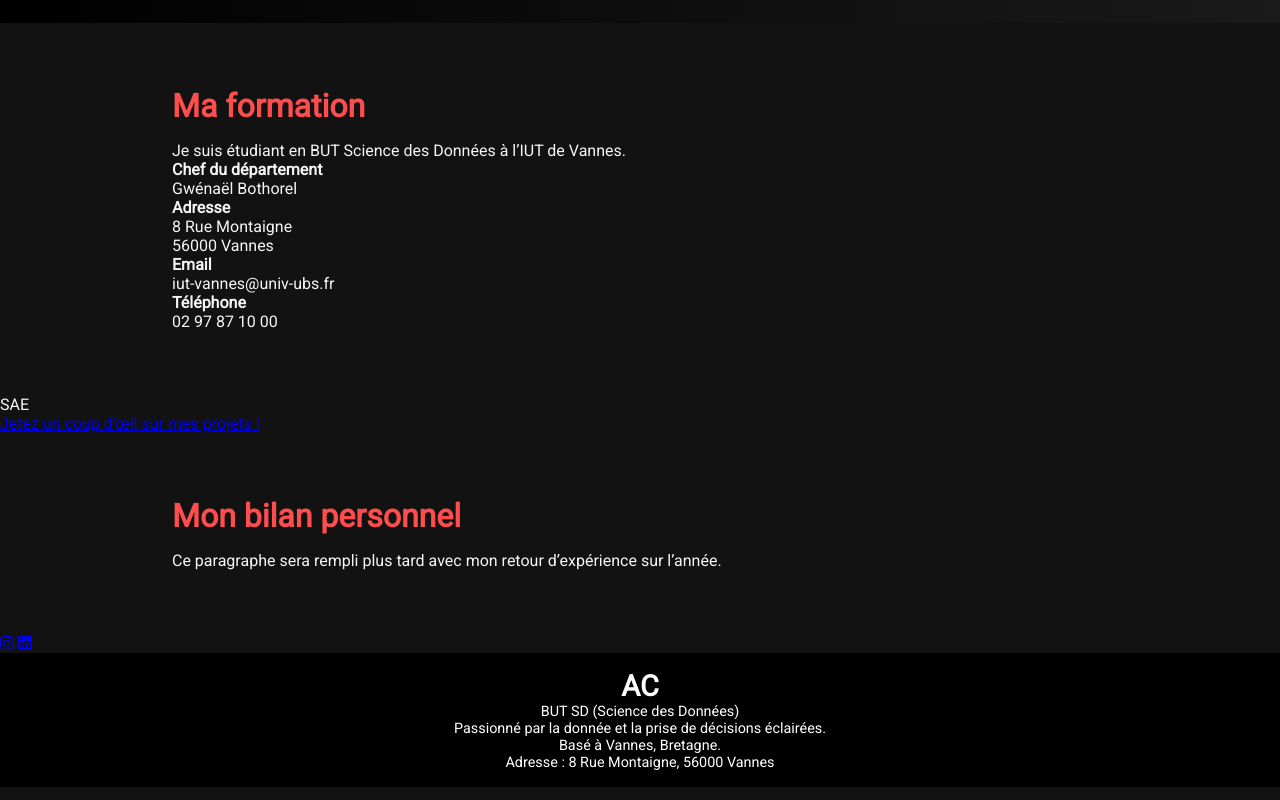
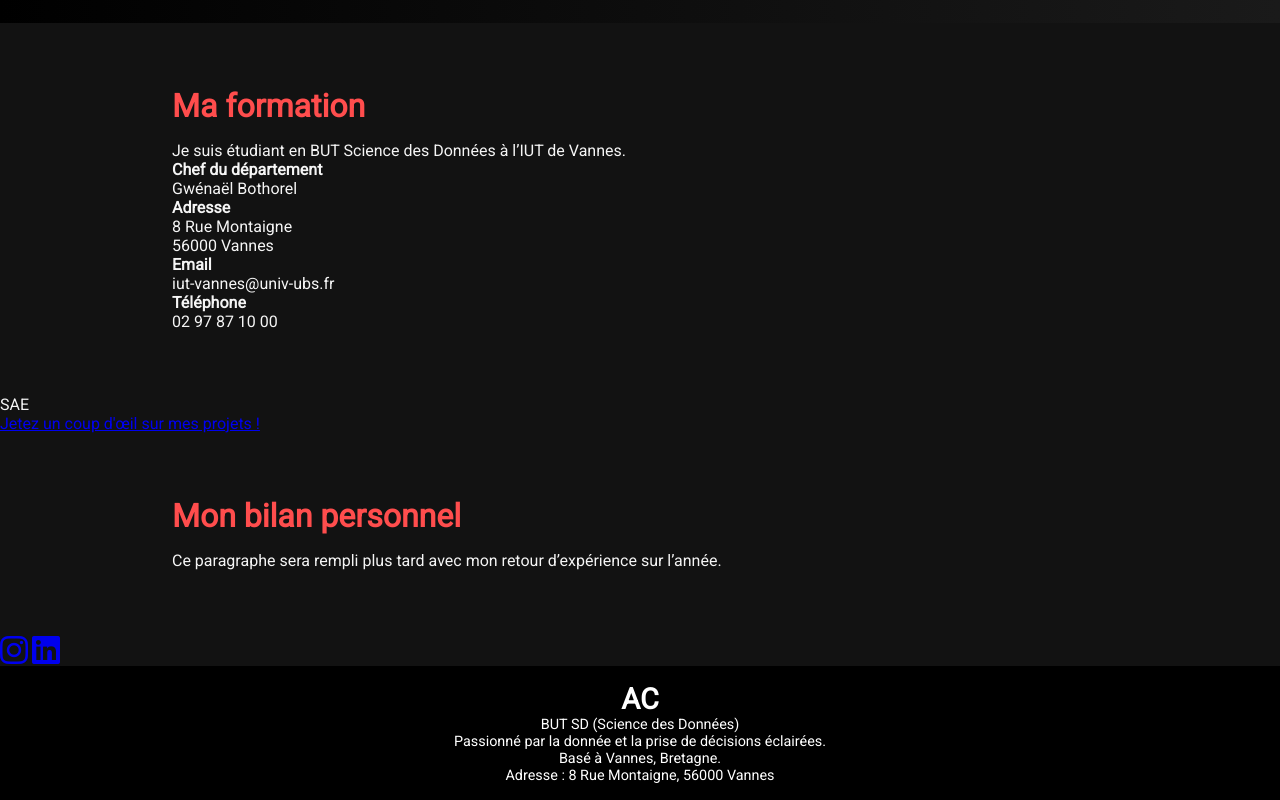
Before and after one commit to AdamCHAKRA/Portfolio, a plain HTML site: page index.html in a window 1280 px wide. Shown: the part 872-1672 px from the top of the page. Drawn offline with nearby package versions, Linux system fonts and the light colour scheme.

Commit message:
Update index.html

```diff
--- a/index.html
+++ b/index.html
@@ -66,8 +66,8 @@
   </section>
 
   <section class="socials">
-    <a href="https://www.instagram.com/adam_chakra/" target="_blank"><i class="fab fa-instagram"></i></a>
-    <a href="https://www.linkedin.com/in/adam-chakra-3b6956327/" target="_blank"><i class="fab fa-linkedin"></i></a>
+    <a href="https://www.instagram.com/adam_chakra/" target="_blank"><i class="fab fa-instagram fa-2x"></i></a>
+    <a href="https://www.linkedin.com/in/adam-chakra-3b6956327/" target="_blank"><i class="fab fa-linkedin fa-2x"></i></a>
   </section>
 
   <footer class="footer">
```
